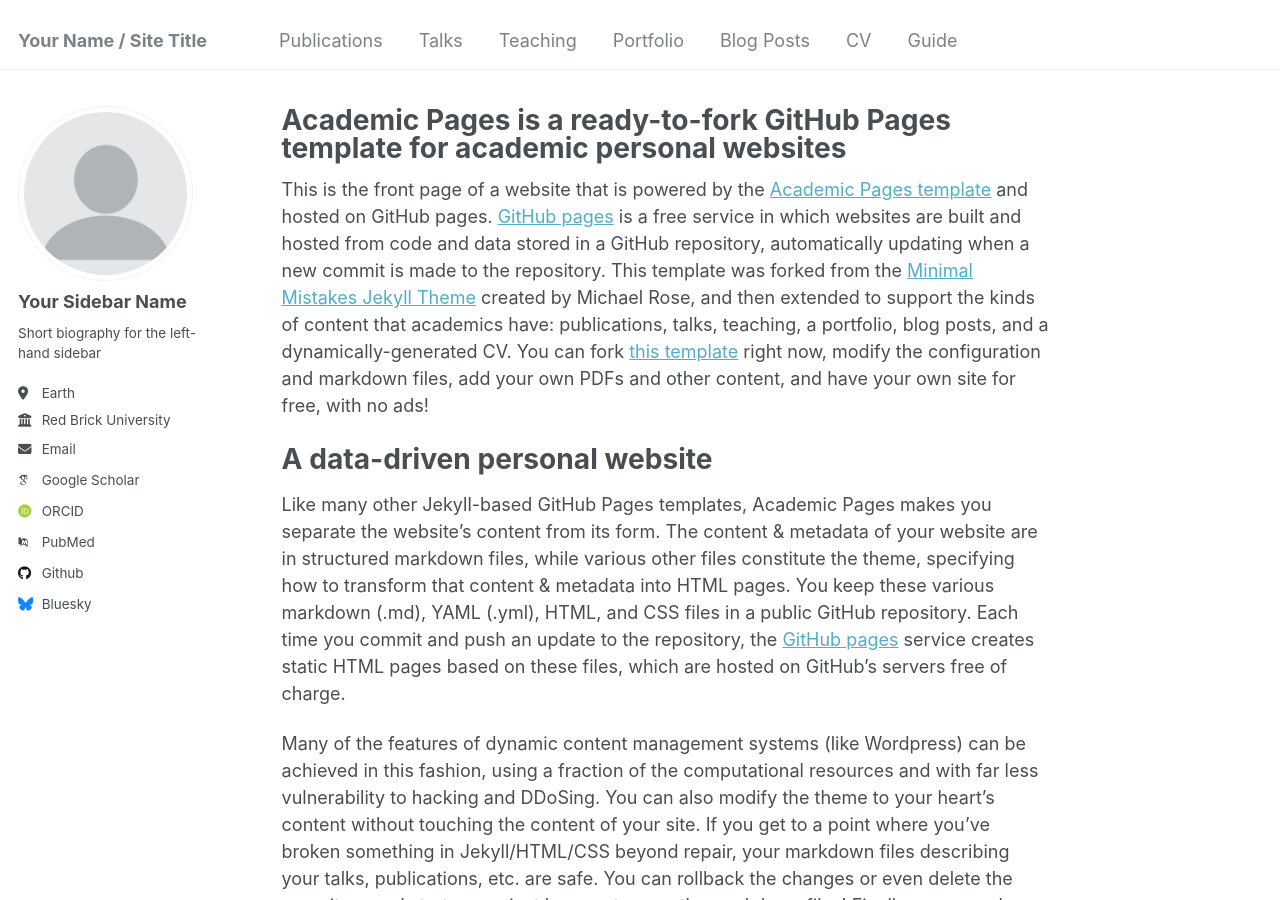
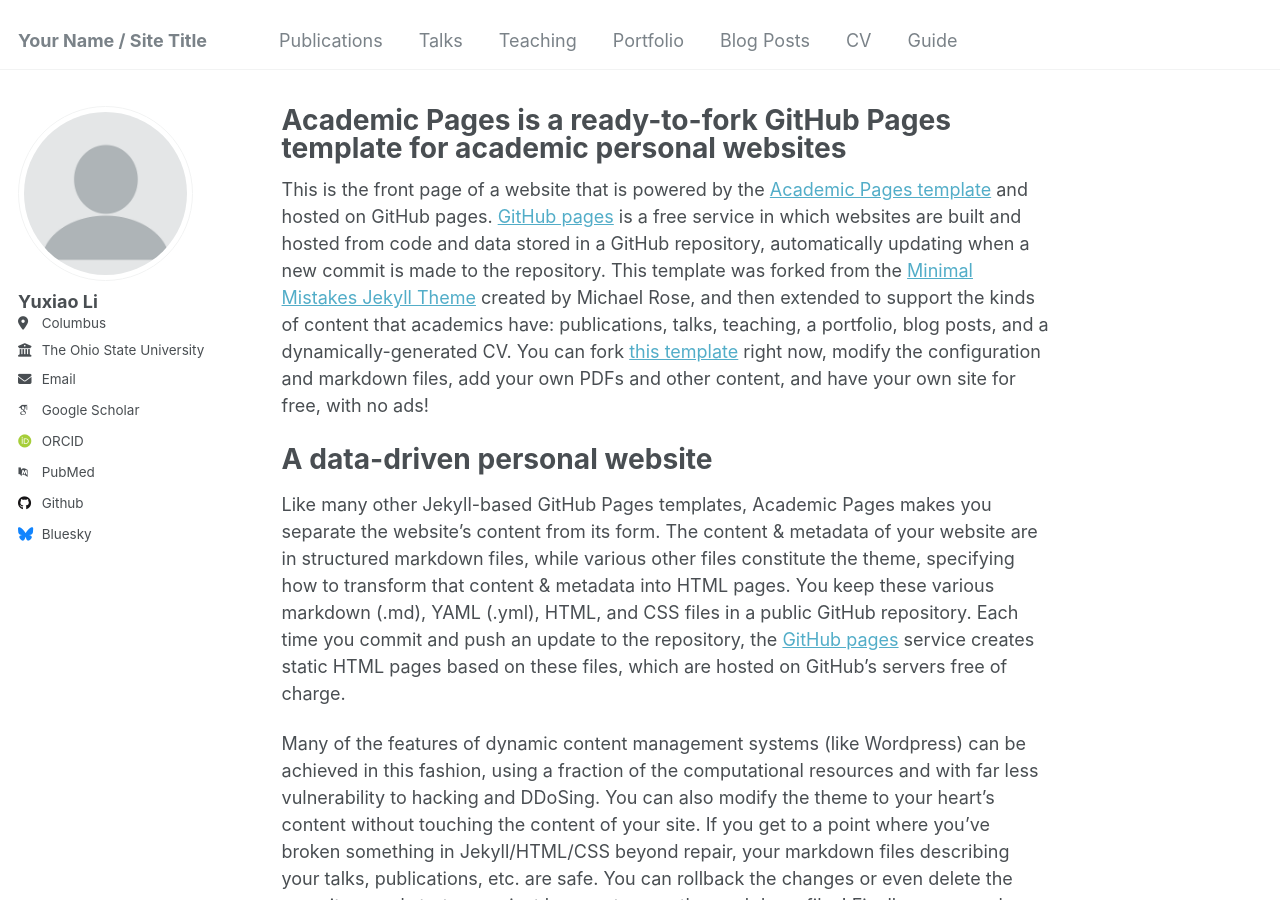
Before and after one commit to YuxiaoLi1234/YuxiaoLi1234.github.io, a Jekyll site: the page built from _pages/about.md, in a window 1280 px wide and 900 px high. Built offline with Jekyll 4.4.1, drawn with Linux system fonts in a browser that asks for light colours; some web fonts are replaced.

Commit message:
Update _config.yml

```diff
--- a/_config.yml
+++ b/_config.yml
@@ -22,13 +22,10 @@ repository               : "academicpages/academicpages.github.io"
 author:
   # Biographic information
   avatar           : "profile.png"
-  name             : "Your Sidebar Name"
-  pronouns         : # example: "she/her"
-  bio              : "Short biography for the left-hand sidebar"
-  location         : "Earth"
-  employer         : "Red Brick University"
-  uri              : # URL
-  email            : "none@example.org"
+  name             : "Yuxiao Li"
+  location         : "Columbus"
+  employer         : "The Ohio State University"
+  email            : "li.14025 (at) osu (dot) edu"
 
   # Academic websites
   arxiv            : # URL - Update with the correct link to your profile
@@ -44,7 +41,7 @@ author:
   bitbucket        : # Username - Update with your username on the site
   codepen          : # Username
   dribbble         : # Username
-  github           : "academicpages"
+  github           : https://YuxiaoLi1234.github.io
   kaggle           : # Username
   stackoverflow    : # User number or user number and name (i.e., use "1" or "1/jeff-atwood")
 
```
